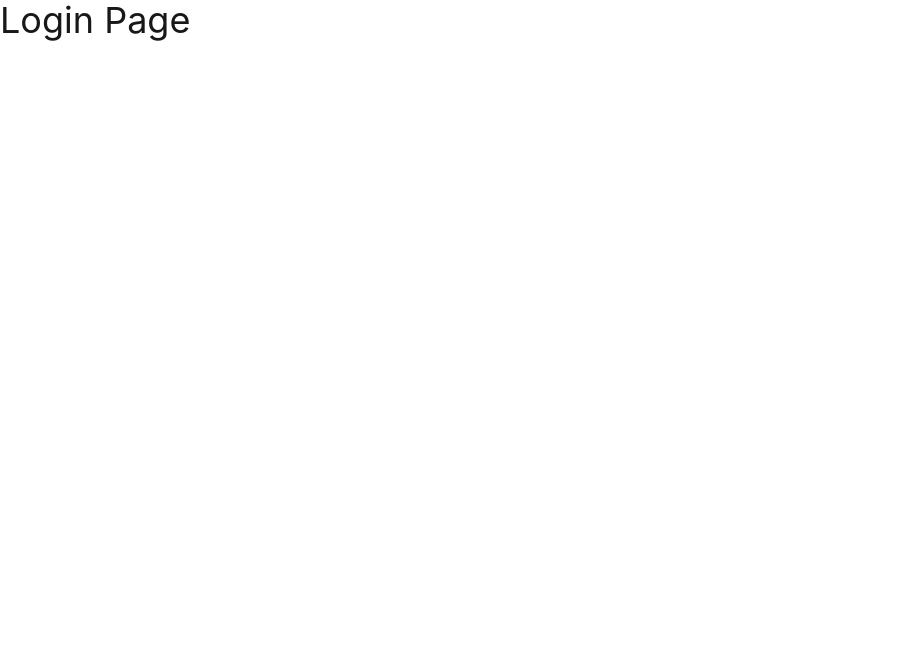
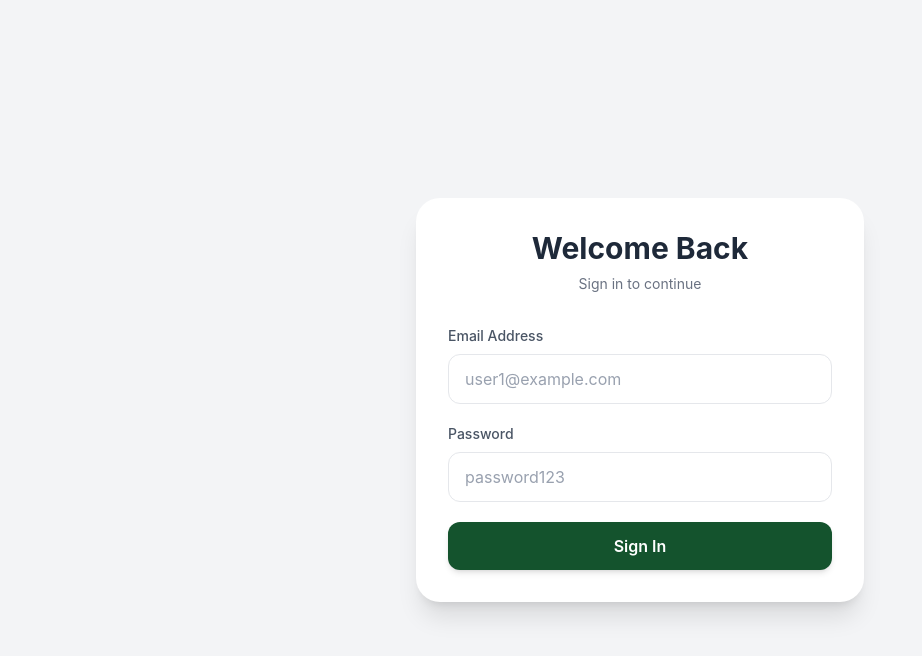
Before and after one commit to Abdurrobr34l/task-pulse, a React (Vite) app: page / in a window 1280 px wide. Shown: the top 656 px of the page, without its empty margins (0-922 px from the left). Built offline with nearby package versions, Linux system fonts and the light colour scheme.

Commit message:
Added login authentication

```diff
--- a/src/Layouts/DashboardLayout.jsx
+++ b/src/Layouts/DashboardLayout.jsx
@@ -1,10 +1,27 @@
-import React from "react";
-import { Link, Outlet } from "react-router";
+import React, { useEffect, useState } from "react";
+import { Link, Outlet, useNavigate } from "react-router";
 import { FiSearch, FiBell, FiMail, FiPlus, FiDownload, FiCheckSquare, FiCalendar, FiUsers, FiSettings, FiHelpCircle, FiLogOut, FiBarChart2, } from "react-icons/fi";
 import { MdOutlineDashboard } from "react-icons/md";
 import Logo from "/logo.png";
 
 const DashboardLayout = () => {
+  const navigate = useNavigate();
+  const [user, setUser] = useState(null);
+
+  useEffect(() => {
+    const storedUser = localStorage.getItem("user");
+
+    if (storedUser) {
+      setUser(JSON.parse(storedUser));
+    }
+  }, []);
+
+  const handleLogout = () => {
+    localStorage.removeItem("token");
+    localStorage.removeItem("user");
+    navigate("/");
+  };
+
   return (
     <div className="drawer lg:drawer-open p-5 bg-[#ffffff] min-h-screen font-sans">
       <input id="my-drawer" type="checkbox" className="drawer-toggle" />
@@ -51,9 +68,9 @@ const DashboardLayout = () => {
                 />
               </div>
               <div className="text-left hidden sm:block">
-                <p className="text-md font-bold text-base-200">Abdur Rob</p>
+                <p className="text-md font-bold text-base-200 capitalize">{user?.email?.split("@")[0] || "User"}</p>
                 <p className="text-xs text-gray-600">
-                  abdurrob@mail.com
+                  {user?.email}
                 </p>
               </div>
             </div>
@@ -164,10 +181,13 @@ const DashboardLayout = () => {
               </li>
 
               <li>
-                <a className="flex items-center gap-3 py-3 px-4 rounded-xl text-red-500 transition-colors duration-300 ease-linear hover:bg-red-100">
+                <button
+                  onClick={handleLogout}
+                  className="flex items-center gap-3 py-3 px-4 rounded-xl text-red-500 transition-colors duration-300 ease-linear hover:bg-red-100 w-full text-left"
+                >
                   <FiLogOut size={20} />
                   Logout
-                </a>
+                </button>
               </li>
             </ul>
           </div>
@@ -175,7 +195,7 @@ const DashboardLayout = () => {
           {/* Promo Card */}
           <div className="bg-linear-to-br from-brand-primary to-brand-deep rounded-3xl mt-3 p-6 text-white">
             <div className="inline-block border p-2 rounded-full text-brand-primary bg-white">
-              <FiDownload size={18}/>
+              <FiDownload size={18} />
             </div>
             <p className="font-medium text-2xl mb-2">
               Download our Mobile App
--- a/src/Pages/Login.jsx
+++ b/src/Pages/Login.jsx
@@ -1,9 +1,173 @@
-import React from 'react';
+import React, { useState, useEffect } from "react";
+import { useNavigate } from "react-router";
 
 const Login = () => {
+  const navigate = useNavigate();
+
+  const [form, setForm] = useState({
+    email: "",
+    password: "",
+  });
+
+  const [errors, setErrors] = useState({});
+  const [isSubmitting, setIsSubmitting] = useState(false);
+
+  // Redirect if already logged in
+  useEffect(() => {
+    const token = localStorage.getItem("token");
+    if (token) {
+      navigate("/dashboard");
+    }
+  }, [navigate]);
+
+  const validate = () => {
+    let newErrors = {};
+
+    if (!form.email) {
+      newErrors.email = "Email is required";
+    } else if (
+      !/^[A-Z0-9._%+-]+@[A-Z0-9.-]+\.[A-Z]{2,}$/i.test(form.email)
+    ) {
+      newErrors.email = "Invalid email address";
+    }
+
+    if (!form.password) {
+      newErrors.password = "Password is required";
+    } else if (form.password.length < 6) {
+      newErrors.password = "Password must be at least 6 characters";
+    }
+
+    return newErrors;
+  };
+
+  const handleChange = (e) => {
+    setForm({ ...form, [e.target.name]: e.target.value });
+    setErrors({ ...errors, [e.target.name]: "" });
+  };
+
+  const handleSubmit = async (e) => {
+    e.preventDefault();
+
+    const validationErrors = validate();
+    if (Object.keys(validationErrors).length > 0) {
+      setErrors(validationErrors);
+      return;
+    }
+
+    try {
+      setIsSubmitting(true);
+      setErrors({});
+
+      const response = await fetch(
+        "https://task-api-eight-flax.vercel.app/api/login",
+        {
+          method: "POST",
+          headers: {
+            "Content-Type": "application/json",
+          },
+          body: JSON.stringify({
+            email: form.email,
+            password: form.password,
+          }),
+        }
+      );
+
+      if (!response.ok) {
+        throw new Error("Invalid email or password");
+      }
+
+      const data = await response.json();
+
+      // Save token
+      localStorage.setItem("token", data.token);
+      localStorage.setItem("user", JSON.stringify(data));
+
+      // Redirect
+      navigate("/dashboard");
+
+    } catch (error) {
+      setErrors({ api: error.message });
+    } finally {
+      setIsSubmitting(false);
+    }
+  };
+
   return (
-    <div>
-      <h1 className='text-4xl'>Login Page</h1>
+    <div className="min-h-screen bg-gray-100 flex items-center justify-center px-4">
+      <div className="w-full max-w-md bg-white rounded-3xl shadow-xl p-8">
+        <div className="mb-8 text-center">
+          <h1 className="text-3xl font-bold text-gray-800">
+            Welcome Back
+          </h1>
+          <p className="text-gray-500 mt-2 text-sm">
+            Sign in to continue
+          </p>
+        </div>
+
+        <form onSubmit={handleSubmit} className="space-y-5">
+          {/* Email */}
+          <div>
+            <label className="block text-sm font-medium text-gray-600 mb-2">
+              Email Address
+            </label>
+            <input
+              type="email"
+              name="email"
+              value={form.email}
+              onChange={handleChange}
+              placeholder="user1@example.com"
+              className={`w-full px-4 py-3 rounded-xl border text-gray-800 placeholder:text-gray-400 ${
+                errors.email
+                  ? "border-red-500 focus:ring-red-500"
+                  : "border-gray-200 focus:ring-green-800"
+              } focus:outline-none focus:ring-2 transition`}
+            />
+            {errors.email && (
+              <p className="text-red-500 text-xs mt-2">
+                {errors.email}
+              </p>
+            )}
+          </div>
+
+          {/* Password */}
+          <div>
+            <label className="block text-sm font-medium text-gray-600 mb-2">
+              Password
+            </label>
+            <input
+              type="password"
+              name="password"
+              value={form.password}
+              onChange={handleChange}
+              placeholder="password123"
+              className={`w-full px-4 py-3 rounded-xl border text-gray-800 placeholder:text-gray-400 ${
+                errors.password
+                  ? "border-red-500 focus:ring-red-500"
+                  : "border-gray-200 focus:ring-green-800"
+              } focus:outline-none focus:ring-2 transition`}
+            />
+            {errors.password && (
+              <p className="text-red-500 text-xs mt-2">
+                {errors.password}
+              </p>
+            )}
+          </div>
+
+          {errors.api && (
+            <p className="text-red-500 text-sm text-center">
+              {errors.api}
+            </p>
+          )}
+
+          <button
+            type="submit"
+            disabled={isSubmitting}
+            className="w-full bg-[#14532d] hover:bg-[#0f3d22] text-white py-3 rounded-xl font-semibold transition duration-300 shadow-md disabled:opacity-60"
+          >
+            {isSubmitting ? "Signing In..." : "Sign In"}
+          </button>
+        </form>
+      </div>
     </div>
   );
 };
--- a/src/Routes/MainRoute.jsx
+++ b/src/Routes/MainRoute.jsx
@@ -1,26 +1,3 @@
-// import { createBrowserRouter } from "react-router";
-// import Login from "../Pages/Login";
-// import DashboardLayout from "../Layouts/DashboardLayout";
-
-// const router = createBrowserRouter([
-//   {
-//     path: "/",
-//     element: <Login />,
-//   },
-//   {
-//     path: "/dashboard",
-//     element: <DashboardLayout />,
-//     children: [
-//       {
-//         index: true,
-//         element: <Dashboard />,
-//       },
-//     ],
-//   },
-// ]);
-
-// export default router;
-
 import { createBrowserRouter } from "react-router";
 import Login from "../Pages/Login";
 import DashboardLayout from "../Layouts/DashboardLayout";
@@ -34,7 +11,11 @@ const router = createBrowserRouter([
   },
   {
     path: "/dashboard",
-    element: <DashboardLayout />,
+    element:
+    <PrivateRoute>
+
+      <DashboardLayout />
+    </PrivateRoute>,
     children: [
       {
         index: true,
```
